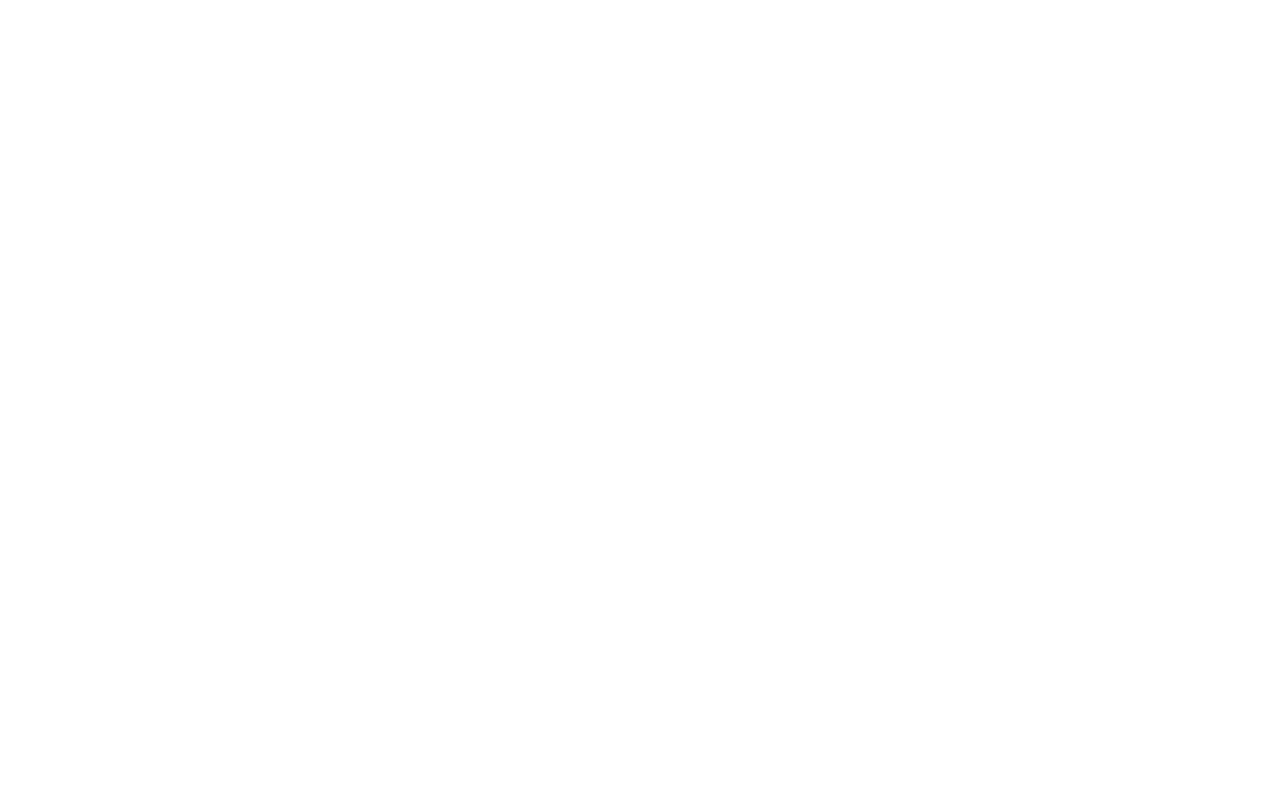
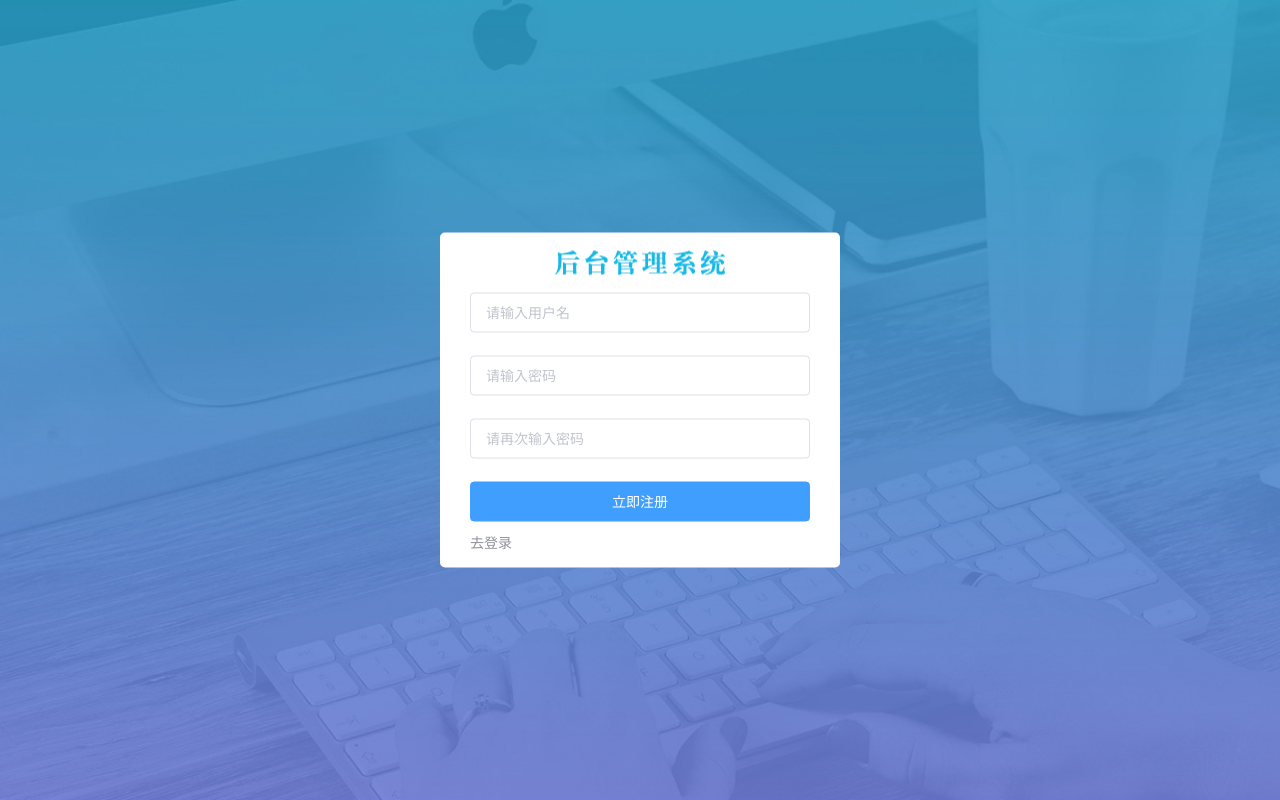
Before and after one commit to datobandoufu/Daily-study, a Vue app in the folder event-vue/: page /#/reg in a window 1280 px wide. Built offline with nearby package versions, Linux system fonts and the light colour scheme.

Commit message:
登录与注册页面的实现

```diff
--- a/event-vue/package.json
+++ b/event-vue/package.json
@@ -8,7 +8,9 @@
 		"lint": "vue-cli-service lint"
 	},
 	"dependencies": {
+		"axios": "^1.5.0",
 		"core-js": "^3.8.3",
+		"element-ui": "^2.15.14",
 		"vue": "^2.6.14",
 		"vue-router": "^3.5.1",
 		"vuex": "^3.6.2"
--- a/event-vue/src/App.vue
+++ b/event-vue/src/App.vue
@@ -1,7 +1,5 @@
 <template>
-	<div id="app">
-		<router-view />
-	</div>
+	<router-view></router-view>
 </template>
 
 <script>
--- /dev/null
+++ b/event-vue/src/api/index.js
@@ -0,0 +1,5 @@
+import request from "@/request";
+
+export const getInfoApi = () => {
+	return request({});
+};
--- a/event-vue/src/assets/global.less
+++ b/event-vue/src/assets/global.less
@@ -4,40 +4,3 @@
 	padding: 0;
 	height: 100%;
 }
-
-// 全局重置 element-ui 组件库的基础样式
-.el-input__inner,
-.el-button,
-.el-link,
-.el-menu-item,
-.el-submenu__title,
-.el-form-item__label {
-	font-size: 12px;
-}
-
-// 重置菜单的基础样式
-.el-menu.el-menu--horizontal {
-	height: 60px;
-	border-bottom: none;
-}
-
-// 重置卡片的基础样式
-.el-card.is-always-shadow,
-.el-card.is-hover-shadow:focus,
-.el-card.is-hover-shadow:hover {
-	box-shadow: 0 1px 3px rgba(0, 0, 0, 0.1);
-	font-size: 13px;
-}
-
-// 全局重置 el-table 的样式
-.el-table thead {
-	color: #000;
-}
-
-.el-table {
-	font-size: 12px;
-}
-
-.el-dialog__body {
-	padding: 10px 20px;
-}
--- /dev/null
+++ b/event-vue/src/components/loginView.vue
@@ -0,0 +1,61 @@
+<template>
+	<div class="log_container">
+		<div class="box">
+			<div class="title_box"></div>
+			<el-form>
+				<el-form-item>
+					<el-input placeholder="请输入用户名"></el-input>
+				</el-form-item>
+				<el-form-item>
+					<el-input placeholder="请输入密码"></el-input>
+				</el-form-item>
+				<el-form-item>
+					<el-button type="primary" class="btn_box">登录</el-button>
+					<el-link type="info" @click="toRegFn">去注册</el-link>
+				</el-form-item>
+			</el-form>
+		</div>
+	</div>
+</template>
+
+<script>
+export default {
+	name: "loginView",
+	data() {
+		return {};
+	},
+	methods: {
+		toRegFn() {
+			this.$router.push("/reg");
+		}
+	}
+};
+</script>
+
+<style lang="less" scoped>
+.log_container {
+	height: 100%;
+	background: url("../assets/images/login_bg.jpg") center;
+	background-size: cover;
+}
+.title_box {
+	height: 60px;
+	background: url("../assets/images/login_title.png") no-repeat center;
+}
+.box {
+	width: 400px;
+	height: 270px;
+	background-color: #fff;
+	padding: 0 30px;
+	position: absolute;
+	top: 50%;
+	left: 50%;
+	transform: translate(-50%, -50%);
+	border-radius: 5px;
+	box-sizing: border-box;
+}
+
+.btn_box {
+	width: 100%;
+}
+</style>
--- /dev/null
+++ b/event-vue/src/components/registerView.vue
@@ -0,0 +1,64 @@
+<template>
+	<div class="reg_container">
+		<div class="box">
+			<div class="title_box"></div>
+			<el-form>
+				<el-form-item>
+					<el-input placeholder="请输入用户名"></el-input>
+				</el-form-item>
+				<el-form-item>
+					<el-input placeholder="请输入密码"></el-input>
+				</el-form-item>
+				<el-form-item>
+					<el-input placeholder="请再次输入密码"></el-input>
+				</el-form-item>
+				<el-form-item>
+					<el-button type="primary" class="btn_box">立即注册</el-button>
+					<el-link type="info" @click="toLogFn">去登录</el-link>
+				</el-form-item>
+			</el-form>
+		</div>
+	</div>
+</template>
+
+<script>
+export default {
+	name: "registerView",
+	data() {
+		return {};
+	},
+	methods: {
+		toLogFn() {
+			this.$router.push("/login");
+		}
+	}
+};
+</script>
+
+<style lang="less" scoped>
+.reg_container {
+	height: 100%;
+	background: url("../assets/images/login_bg.jpg") center;
+	background-size: cover;
+}
+.title_box {
+	height: 60px;
+	background: url("../assets/images/login_title.png") no-repeat center;
+}
+.box {
+	width: 400px;
+	height: 335px;
+	background-color: #fff;
+	padding: 0 30px;
+	position: absolute;
+	top: 50%;
+	left: 50%;
+	transform: translate(-50%, -50%);
+	border-radius: 5px;
+	box-sizing: border-box;
+}
+
+.btn_box {
+	width: 100%;
+}
+</style>
--- a/event-vue/src/main.js
+++ b/event-vue/src/main.js
@@ -2,8 +2,13 @@
 import App from "./App.vue";
 import router from "./router";
 import store from "./store";
+import "@/assets/global.less";
+import ElementUI from "element-ui";
+import "element-ui/lib/theme-chalk/index.css";
 
 Vue.config.productionTip = false;
+
+Vue.use(ElementUI);
 
 new Vue({
 	router,
--- a/event-vue/src/router/index.js
+++ b/event-vue/src/router/index.js
@@ -3,7 +3,20 @@
 
 Vue.use(VueRouter);
 
-const routes = [];
+const routes = [
+	{
+		path: "/",
+		redirect: "/login"
+	},
+	{
+		path: "/login",
+		component: () => import("../components/loginView.vue")
+	},
+	{
+		path: "/reg",
+		component: () => import("../components/registerView.vue")
+	}
+];
 
 const router = new VueRouter({
 	routes
```
Also changed, not shown: event-vue/src/request/index.js (added, +7 -0 lines), event-vue/.eslintrc.js, 2 other files (tests, documents, lock files or other folders).
